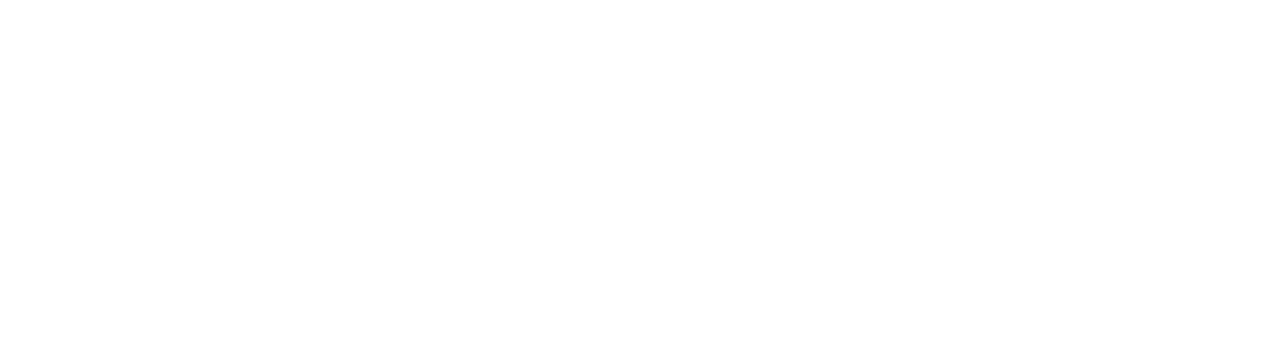
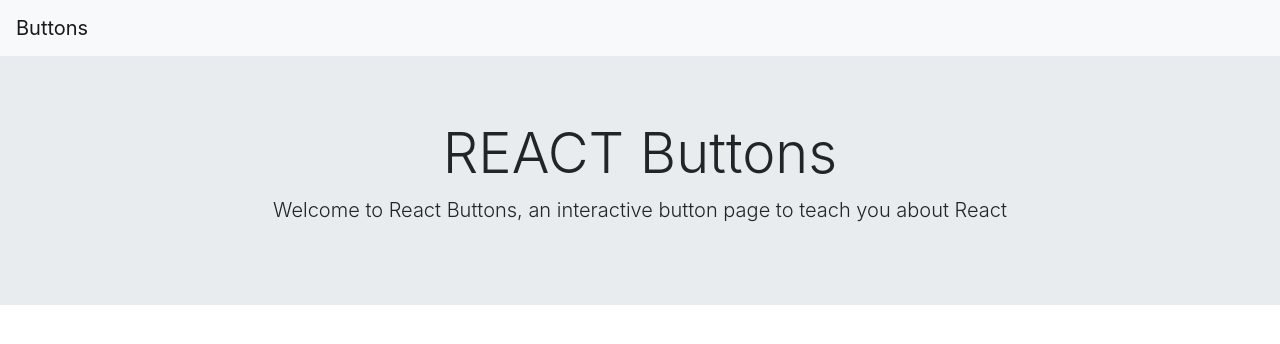
Before and after one commit to MKnoles78/reactbuttons, a React (Create React App) app: page / in a window 1280 px wide. Shown: the top 344 px of the page. Built offline with nearby package versions, Linux system fonts and the light colour scheme.

Commit message:
added navbar and jumbotron

```diff
--- a/src/App.js
+++ b/src/App.js
@@ -1,9 +1,12 @@
 import logo from './logo.svg';
 import './App.css';
+import Home from './containers/Home'
+
 
 function App() {
   return (
     <div className="App">
+      <Home />
 
     </div>
   )
--- /dev/null
+++ b/src/components/Jumbotron.jsx
@@ -0,0 +1,16 @@
+import React from 'react';
+
+const Jumbotron = () => {
+    return (
+        <div>
+        <div className="jumbotron jumbotron-fluid">
+        <div className="container">
+            <h1 className="display-4">REACT Buttons</h1>
+            <p className="lead">Welcome to React Buttons, an interactive button page to teach you about React</p>
+        </div>
+        </div>
+        </div>
+    );
+};
+
+export default Jumbotron;
--- /dev/null
+++ b/src/components/Navbar.jsx
@@ -0,0 +1,13 @@
+import React from 'react';
+
+const Navbar = () => {
+    return (
+        <div>
+            <nav className="navbar navbar-light bg-light">
+            <a className="navbar-brand" href="/">Buttons</a>
+            </nav>
+        </div>
+    );
+};
+
+export default Navbar;
--- /dev/null
+++ b/src/containers/Home.jsx
@@ -0,0 +1,14 @@
+import React from 'react';
+import Navbar from '../components/Navbar';
+import Jumbotron from '../components/Jumbotron'
+
+const Home = () => {
+    return (
+        <div>
+            <Navbar/>
+            <Jumbotron />
+        </div>
+    );
+};
+
+export default Home;
```
